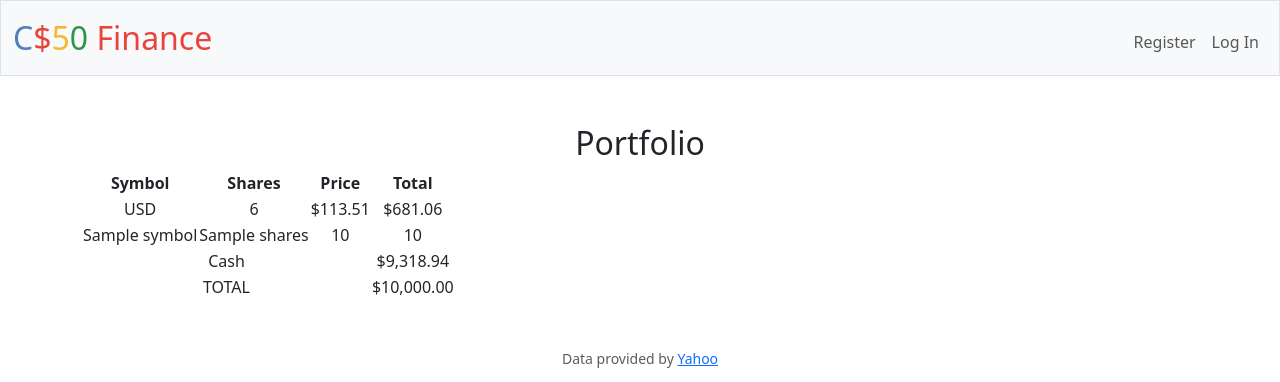
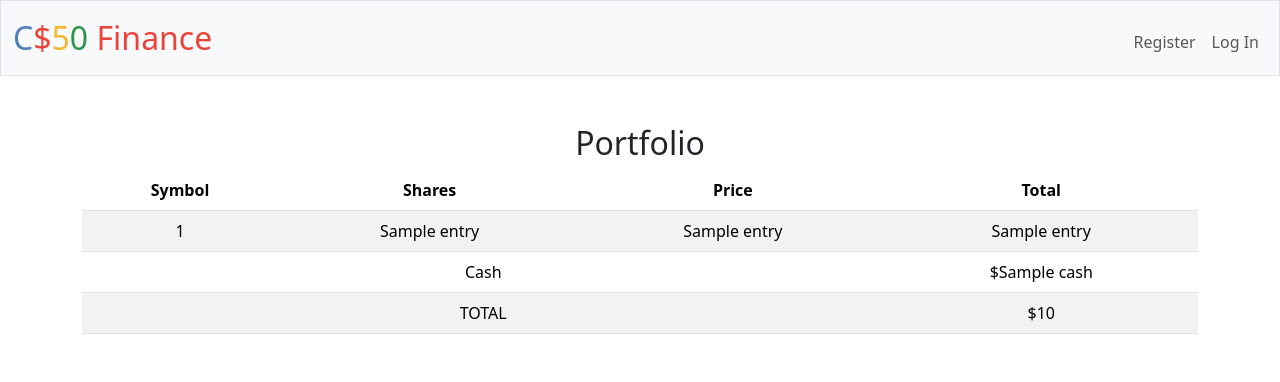
Before and after one commit to Ransometech/TrainMuscleFit, a Flask app: template finance/templates/index.html in a window 1280 px wide. Shown: the top 382 px of the page. Run offline with Flask 3, Linux system fonts and the light colour scheme; the template is opened without the code that fills it: most values are stand-ins (such as "Sample title", 1, 10 or a date in 2020); some libraries are stand-ins or nearby versions.

Commit message:
Fri, Jul 26, 2024, 12:24 PM +01:00

```diff
--- a/finance/templates/index.html
+++ b/finance/templates/index.html
@@ -1,14 +1,12 @@
 {% extends "layout.html" %}
 
 {% block title %}
-    Log In
+Portfolio
 {% endblock %}
 
 {% block main %}
-<div class="section">
-
-    <h2>Portfolio</h2>
-<table>
+<h2>Portfolio</h2>
+<table class="table table-striped">
     <thead>
         <tr>
             <th>Symbol</th>
@@ -18,35 +16,22 @@
         </tr>
     </thead>
     <tbody>
-        <!-- Example row, replace with dynamic content from your database -->
-        <tr>
-            <td>USD</td>
-            <td>6</td>
-            <td>$113.51</td>
-            <td>$681.06</td>
-        </tr>
-        <!-- Loop through the database entries to display them in this table -->
-        <!-- Example of how it might look in a templating language like Jinja2 for Flask -->
         {% for entry in portfolio %}
         <tr>
-            <td>{{ entry.Symbol }}</td>
-            <td>{{ entry.Shares }}</td>
-            <td>{{ entry.Price }}</td>
-            <td>{{ entry.TOTAL }}</td>
+            <td>{{ entry[0] }}</td>
+            <td>{{ entry[1] }}</td>
+            <td>{{ entry[2] }}</td>
+            <td>{{ entry[3] }}</td>
         </tr>
         {% endfor %}
-        <!-- Cash row -->
         <tr>
             <td colspan="3">Cash</td>
-            <td>$9,318.94</td>
+            <td>${{ cash }}</td>
         </tr>
-        <!-- Total row -->
         <tr>
             <td colspan="3">TOTAL</td>
-            <td>$10,000.00</td>
+            <td>${{ total }}</td>
         </tr>
     </tbody>
 </table>
-
-</div>
 {% endblock %}
```
